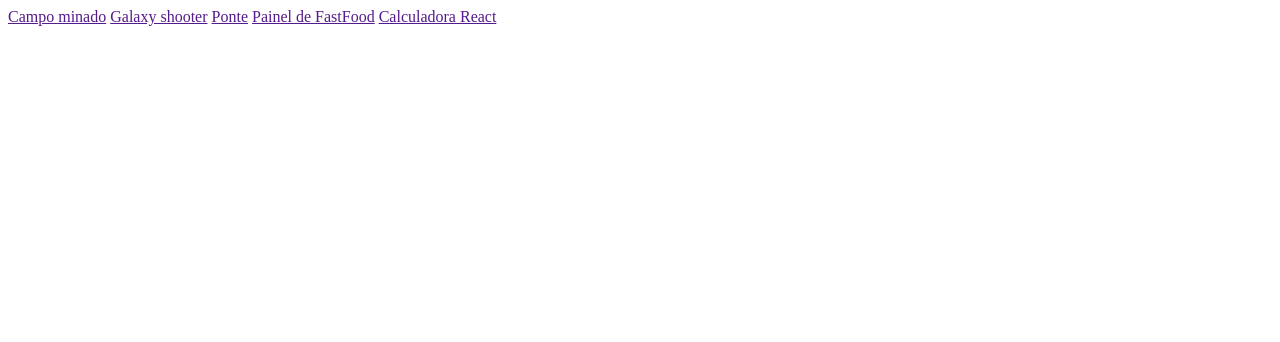
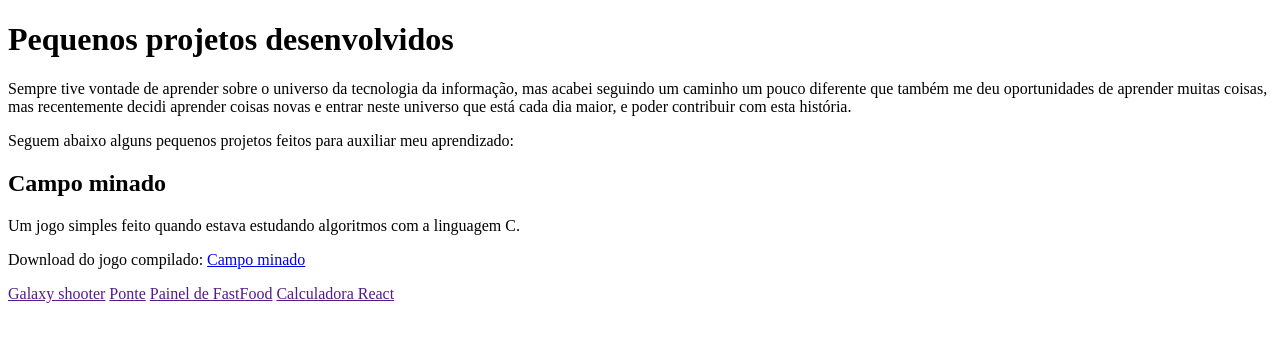
Before and after one commit to timzejr2/Curriculo, a plain HTML site: page paginas/projetos.html in a window 1280 px wide. Drawn offline with Linux system fonts and the light colour scheme.

Commit message:
link campo minado

```diff
--- a/paginas/projetos.html
+++ b/paginas/projetos.html
@@ -7,7 +7,12 @@
 
 </head>
 <body>
-    <a href="">Campo minado</a>
+    <h1>Pequenos projetos desenvolvidos</h1>
+    <p>Sempre tive vontade de aprender sobre o universo da tecnologia da informação, mas acabei seguindo um caminho um pouco diferente que também me deu oportunidades de aprender muitas coisas, mas recentemente decidi aprender coisas novas e entrar neste universo que está cada dia maior, e poder contribuir com esta história.</p>
+    <p>Seguem abaixo alguns pequenos projetos feitos para auxiliar meu aprendizado:</p>
+    <h2>Campo minado</h2>
+    <p>Um jogo simples feito quando estava estudando algoritmos com a linguagem C.</p>
+    <p>Download do jogo compilado: <a class="link" href="arquivos/Campo minado.exe">Campo minado</a></p>
     <a href="">Galaxy shooter</a>
     <a href="">Ponte</a>
     <a href="">Painel de FastFood</a>
```
Also changed, not shown: index.html (+6 -0 lines), 1 other file.
